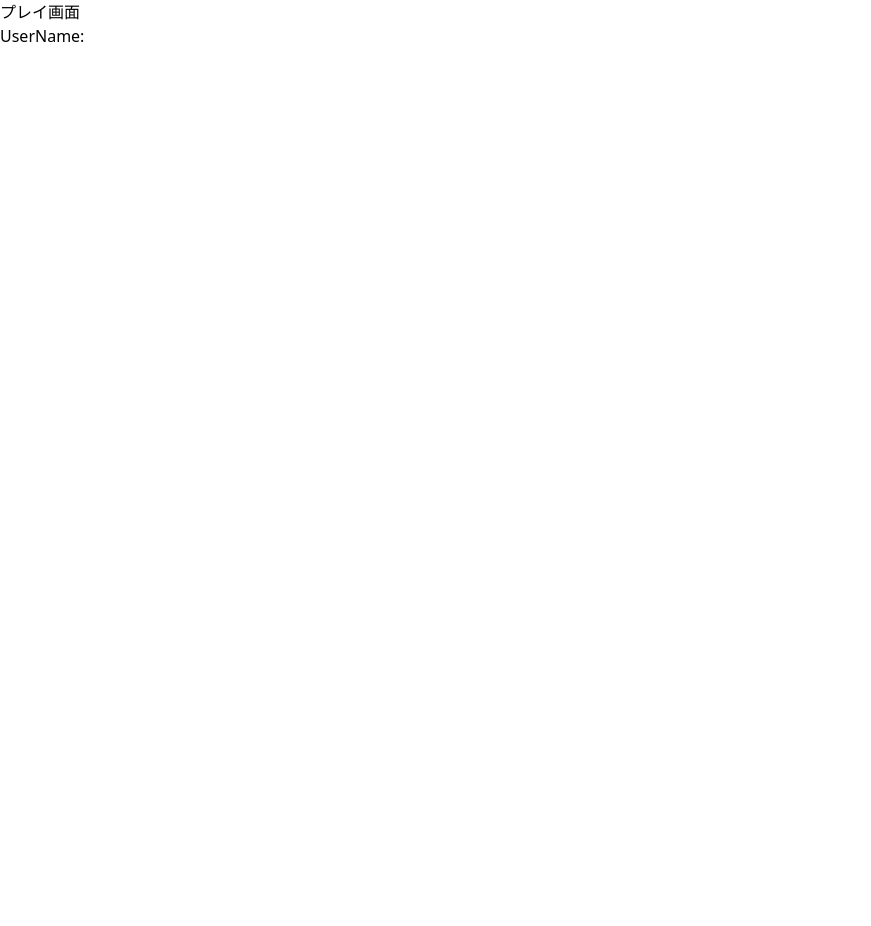
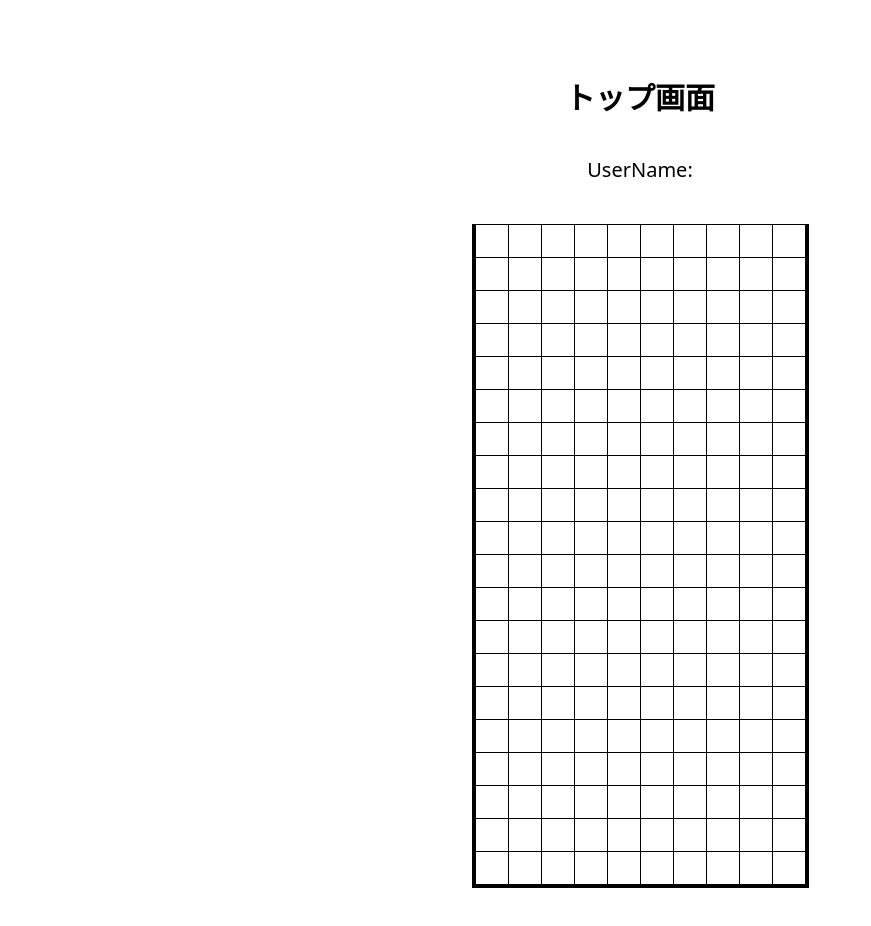
Before and after one commit to kawabata324/tetris, a Vue app: page /play in a window 1280 px wide. Shown: the top 926 px of the page, without its empty margins (0-871 px from the left). Before the commit the page ends 800 px from the top, so only its background shows below. Built offline with nearby package versions, Linux system fonts and the light colour scheme.

Commit message:
[UPDATE]フィールドを画面に表示する

```diff
--- a/src/pages/PlayPage.vue
+++ b/src/pages/PlayPage.vue
@@ -1,16 +1,41 @@
 <script setup lang="ts">
-import { reactive } from 'vue';
-import { useRoute } from 'vue-router';
+import { reactive } from "vue";
+import { useRoute } from "vue-router";
 
-  const route = useRoute()
-  const state = reactive({
-    name: route.query.name
-  })
+const route = useRoute();
+const state = reactive({
+  name: route.query.name,
+});
+
+//テトリスのフィールドを定義するコード
+const rowNum = 20;
+const columnNum = 10;
+//20行の空の配列を定義 [[],[].....]
+const fields: number[][] = new Array(rowNum);
+//[,,,,,,,,,] 10個の区切りがある配列を作成し fill methodで全てに０を入れるfieldColumnを作る
+const fieldColumn = new Array(columnNum).fill(0);
+//[,,,,,,,,.....] 20個区切りがある配列に対して作成した配列(0が１０個)を入れる
+fields.fill(fieldColumn);
 </script>
 <template>
-  <div>
-    <h1>プレイ画面</h1>
-    <p>UserName:{{state.name}}</p>
+  <div class="container mx-auto my-20 text-center">
+    <h1 class="text-3xl font-bold">トップ画面</h1>
+    <h2 class="text-xl mt-10">UserName:{{ state.name }}</h2>
+    <div class="flex flex-col mx-auto mt-10 w-80">
+      <div class="container flex justify-center">
+        <table class="table-auto border-x-4 border-b-4  b border-black">
+          <tbody>
+            <tr v-for="(row, y) in fields" :key="y">
+              <td
+                v-for="(colomn, x) in row"
+                :key="() => `${x}${y}`"
+                class="border border-black p-4"
+              />
+            </tr>
+          </tbody>
+        </table>
+      </div>
+    </div>
   </div>
 </template>
 <style scoped></style>
--- a/src/pages/TopPage.vue
+++ b/src/pages/TopPage.vue
@@ -11,7 +11,7 @@ const startGame = () => {
 <template>
   <div class="container mx-auto my-20 text-center">
     <h1 class="text-3xl font-bold">トップ画面</h1>
-    <p class="mt-10">{{ state.name }}</p>
+    <h2 class="text-xl mt-10">{{ state.name }}</h2>
     <div class="flex flex-col mx-auto items-center mt-10 w-80">
       <input
         v-model="state.name"
```
